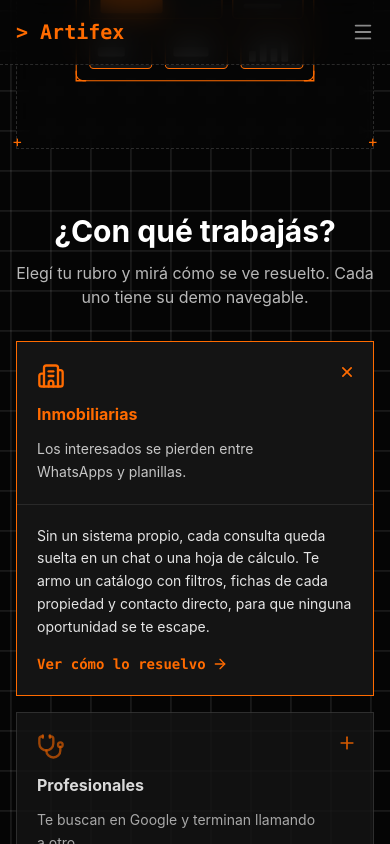
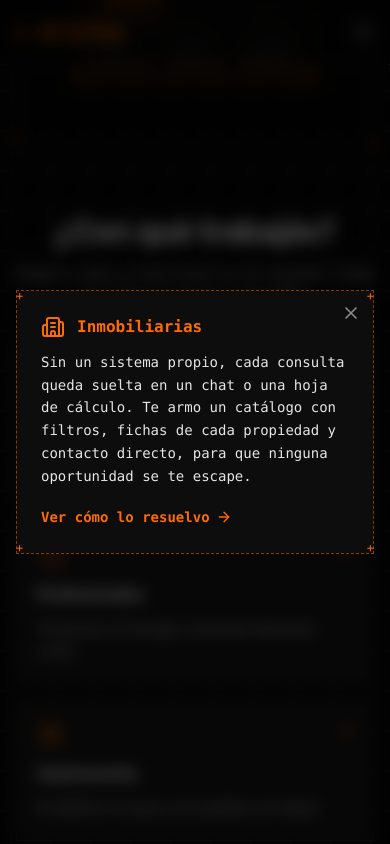
Before and after one commit to artifex94/artifex94.github.io, a React (Vite) app: page /servicios/desarrollo in a window 390 px wide. Both pictures are taken after a click on the button 195 px from the left and 1176 px from the top of the page. Shown: the part 754-1598 px from the top of the page. Built offline with nearby package versions, Linux system fonts and the light colour scheme.

Commit message:
feat(desarrollo): en mobile la descripcion del rubro abre como ficha centrada, sin mover la grilla

```diff
--- a/src/components/dev/SegmentCard.tsx
+++ b/src/components/dev/SegmentCard.tsx
@@ -9,6 +9,8 @@ interface SegmentCardProps {
   isOpen: boolean;
   /** Another card is open, so this one steps back. */
   isDimmed: boolean;
+  /** On mobile the toggle opens a modal (dialog) instead of expanding inline. */
+  asDialog?: boolean;
   onToggle: () => void;
 }
 
@@ -17,7 +19,7 @@ interface SegmentCardProps {
 // link, always in the DOM (clipped when collapsed, so links stay crawlable and
 // test-visible), lay out horizontally beside the header on desktop. framer's
 // layout drives the box morph; the grid reordering IS the structural argument.
-export const SegmentCard: React.FC<SegmentCardProps> = ({ segment, isOpen, isDimmed, onToggle }) => {
+export const SegmentCard: React.FC<SegmentCardProps> = ({ segment, isOpen, isDimmed, asDialog, onToggle }) => {
   const reduce = useReducedMotion();
   const Icon = segment.icon;
   const panelId = `segment-panel-${segment.slug}`;
@@ -48,8 +50,9 @@ export const SegmentCard: React.FC<SegmentCardProps> = ({ segment, isOpen, isDim
         layout={reduce ? false : 'position'}
         type="button"
         onClick={onToggle}
-        aria-expanded={isOpen}
-        aria-controls={panelId}
+        aria-expanded={asDialog ? undefined : isOpen}
+        aria-controls={asDialog ? undefined : panelId}
+        aria-haspopup={asDialog ? 'dialog' : undefined}
         className={`group relative flex min-h-[44px] w-full flex-col gap-3 p-5 pr-12 text-left focus-visible:outline-2 focus-visible:outline-offset-2 focus-visible:outline-accent ${
           isOpen ? 'md:w-[38%] md:shrink-0 md:justify-center md:border-r md:border-line/60' : ''
         }`}
--- a/src/components/dev/SegmentGrid.tsx
+++ b/src/components/dev/SegmentGrid.tsx
@@ -3,6 +3,7 @@ import { LayoutGroup } from 'framer-motion';
 import { segments } from '../../data/business';
 import { Reveal } from '../Reveal';
 import { SegmentCard } from './SegmentCard';
+import { SegmentModal } from './SegmentModal';
 
 // True below the sm breakpoint (single-column grid). Guarded for jsdom/tests
 // and the prerender's first paint (defaults to desktop, which is inert since
@@ -26,10 +27,12 @@ export const SegmentGrid: React.FC = () => {
   const [openSlug, setOpenSlug] = useState<string | null>(null);
   const isMobile = useIsMobile();
 
-  // Desktop: the open card moves to the front so its full-width panel always
-  // sits first, and framer's layout animation slides the rest into place.
-  // Mobile (single column): keep the original order so the card just expands
-  // in place — no jarring jump to the top of the list.
+  const openSegment = openSlug ? segments.find((s) => s.slug === openSlug) ?? null : null;
+
+  // Desktop: the open card moves to the front and expands inline, framer's
+  // layout animation slides the rest into place. Mobile keeps the original
+  // order and never expands inline — the description shows in a centered modal
+  // (SegmentModal) so the grid never moves.
   const ordered =
     openSlug && !isMobile
       ? [
@@ -50,19 +53,24 @@ export const SegmentGrid: React.FC = () => {
       <LayoutGroup>
         <div className="grid grid-cols-1 gap-4 sm:grid-cols-2 lg:grid-cols-3">
           {ordered.map((segment) => {
-            const isOpen = openSlug === segment.slug;
+            const isActive = openSlug === segment.slug;
             return (
               <SegmentCard
                 key={segment.slug}
                 segment={segment}
-                isOpen={isOpen}
-                isDimmed={openSlug !== null && !isOpen}
-                onToggle={() => setOpenSlug(isOpen ? null : segment.slug)}
+                // On mobile the card never expands inline — the modal handles it.
+                isOpen={!isMobile && isActive}
+                isDimmed={!isMobile && openSlug !== null && !isActive}
+                asDialog={isMobile}
+                onToggle={() => setOpenSlug(isActive ? null : segment.slug)}
               />
             );
           })}
         </div>
       </LayoutGroup>
+
+      {/* Mobile: description as a centered modal, grid frozen behind. */}
+      <SegmentModal segment={isMobile ? openSegment : null} onClose={() => setOpenSlug(null)} />
     </section>
   );
 };
--- /dev/null
+++ b/src/components/dev/SegmentModal.tsx
@@ -0,0 +1,94 @@
+import React, { useEffect, useRef } from 'react';
+import { createPortal } from 'react-dom';
+import { AnimatePresence, motion, useReducedMotion } from 'framer-motion';
+import { Link } from 'react-router-dom';
+import { ArrowRight, X } from 'lucide-react';
+import type { Segment } from '../../data/business';
+
+interface SegmentModalProps {
+  segment: Segment | null;
+  onClose: () => void;
+}
+
+// Mobile-only reveal: the rubro description shows as a centered card over a
+// dimmed backdrop, so the grid behind never moves. Portal escapes the section's
+// stacking/transform context. Same blueprint language as the Platzi dialog.
+export const SegmentModal: React.FC<SegmentModalProps> = ({ segment, onClose }) => {
+  const reduce = useReducedMotion();
+  const closeRef = useRef<HTMLButtonElement>(null);
+
+  useEffect(() => {
+    if (!segment) return;
+    const onKey = (e: KeyboardEvent) => {
+      if (e.key === 'Escape') onClose();
+    };
+    window.addEventListener('keydown', onKey);
+    const previousOverflow = document.body.style.overflow;
+    document.body.style.overflow = 'hidden';
+    closeRef.current?.focus();
+    return () => {
+      window.removeEventListener('keydown', onKey);
+      document.body.style.overflow = previousOverflow;
+    };
+  }, [segment, onClose]);
+
+  return createPortal(
+    <AnimatePresence>
+      {segment && (
+        <motion.div
+          className="fixed inset-0 z-[70] flex items-center justify-center px-4"
+          initial={reduce ? false : { opacity: 0 }}
+          animate={{ opacity: 1 }}
+          exit={reduce ? { opacity: 0 } : { opacity: 0 }}
+          transition={{ duration: reduce ? 0 : 0.15 }}
+          onClick={onClose}
+          role="dialog"
+          aria-modal="true"
+          aria-label={segment.title}
+        >
+          <div className="absolute inset-0 bg-black/65 backdrop-blur-sm" />
+
+          <motion.div
+            className="relative z-10 w-full max-w-sm border border-dashed border-accent/50 bg-[#0d0d0d] p-6"
+            initial={reduce ? false : { scale: 0.95, y: 8 }}
+            animate={{ scale: 1, y: 0 }}
+            exit={reduce ? { opacity: 0 } : { scale: 0.95, y: 8 }}
+            transition={{ duration: reduce ? 0 : 0.18, ease: 'easeOut' }}
+            onClick={(e) => e.stopPropagation()}
+          >
+            <span aria-hidden="true" className="absolute -left-px -top-px text-xs leading-none text-accent">+</span>
+            <span aria-hidden="true" className="absolute -right-px -top-px text-xs leading-none text-accent">+</span>
+            <span aria-hidden="true" className="absolute -bottom-px -left-px text-xs leading-none text-accent">+</span>
+            <span aria-hidden="true" className="absolute -bottom-px -right-px text-xs leading-none text-accent">+</span>
+
+            <button
+              ref={closeRef}
+              type="button"
+              onClick={onClose}
+              aria-label="Cerrar"
+              className="absolute right-3 top-3 text-secondary transition-colors hover:text-primary focus-visible:outline-2 focus-visible:outline-offset-2 focus-visible:outline-accent"
+            >
+              <X className="h-5 w-5" />
+            </button>
+
+            <div className="mb-3 flex items-center gap-3 pr-8">
+              <segment.icon className="h-6 w-6 shrink-0 text-accent" aria-hidden="true" />
+              <h3 className="font-bold text-accent">{segment.title}</h3>
+            </div>
+
+            <p className="text-sm leading-relaxed text-primary">{segment.pain}</p>
+
+            <Link
+              to={`/business/${segment.slug}`}
+              className="mt-5 inline-flex items-center gap-1.5 font-mono text-sm font-bold text-accent transition-opacity hover:opacity-80 focus-visible:outline-2 focus-visible:outline-offset-2 focus-visible:outline-accent"
+            >
+              Ver cómo lo resuelvo
+              <ArrowRight className="h-4 w-4" aria-hidden="true" />
+            </Link>
+          </motion.div>
+        </motion.div>
+      )}
+    </AnimatePresence>,
+    document.body,
+  );
+};
```
